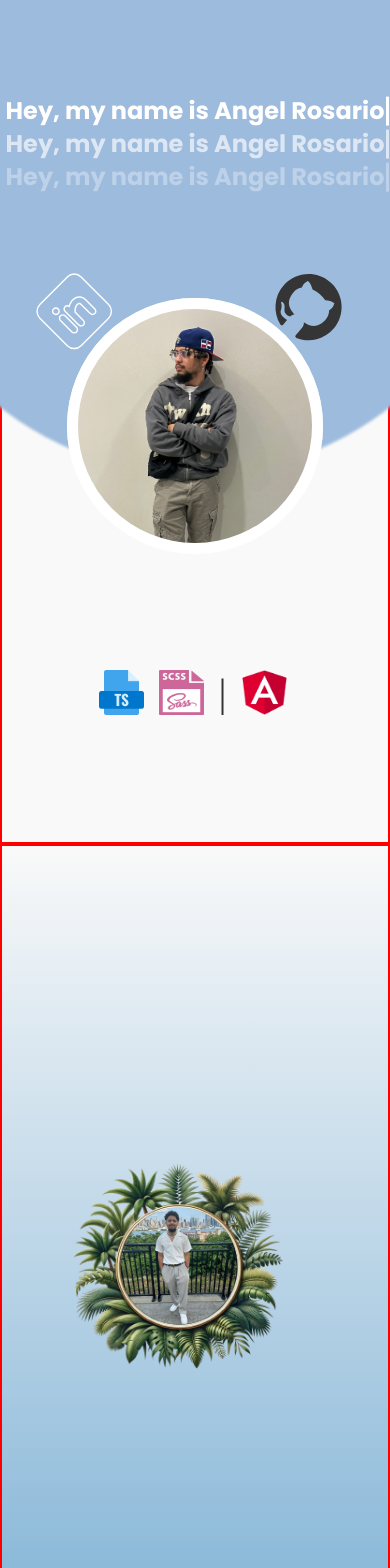
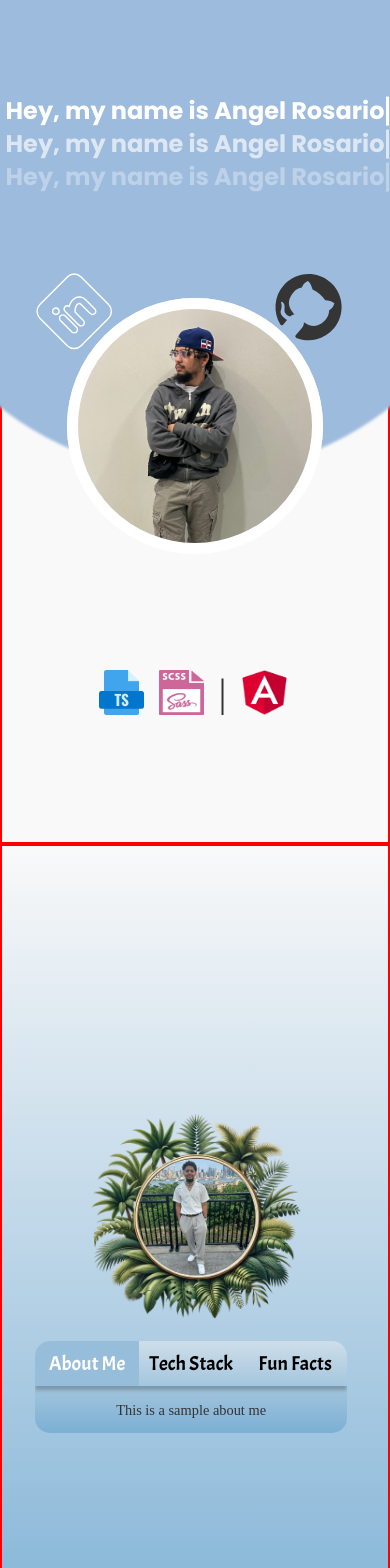
Before and after one commit to awr7/My-Portfolio, an Angular app: page / in a window 390 px wide. Shown: the top 1568 px of the page. Built offline with nearby package versions, Linux system fonts and the light colour scheme.

Commit message:
added about me table

```diff
--- a/src/app/about-me/about-me.component.html
+++ b/src/app/about-me/about-me.component.html
@@ -3,4 +3,5 @@
         <img src="assets/tropicalBorder.png" alt="Border" class="border-image">
         <img src="assets/about1.jpeg" alt="About Image" class="about-pic">
     </div>
+    <app-about-table></app-about-table>
 </div>
--- a/src/app/about-me/about-me.component.scss
+++ b/src/app/about-me/about-me.component.scss
@@ -1,7 +1,7 @@
 .about-container {
     display: flex;
     background: linear-gradient(180deg, #f9f9f9 0%, #7EB1D5 97.4%, #7BAFD4 100%);
-    flex-direction: column;
+    flex-direction: row;
     justify-content: center;
     align-items: center;
     height: 100vh;
@@ -9,13 +9,15 @@
     border: 2px solid red;
     box-sizing: border-box;
     position: relative;
+    overflow: hidden;
   }
 
   .image-container {
-    position: absolute;
     width: 60vmin;
     height: 60vmin;
-    left: 15%;
+    left: -5%;
+    position: relative;
+    order: 1;
   }
 
     .border-image {
@@ -25,12 +27,35 @@
     }
 
   .about-pic {
-    position: absolute;
-    top: 50%;
-    left: 51%;
-    transform: translate(-50%, -50%);
-    width: 30vmin;
-    height: 30vmin;
+    transform: translate(1%, -149%);
+    width: 50%;
+    height: 50%;
     border-radius: 50%;
     object-fit: cover;
   }
+
+  app-about-table {
+    position: relative;
+    order: 2;
+    margin-right: 2vmin;
+  }
+
+  @media (max-width: 1270px) {
+    .image-container {
+        width: 50vmin;
+        height: 50vmin;
+    }
+}
+
+@media (max-width: 1080px) {
+    .about-container {
+      flex-direction: column;
+    }
+
+    .image-container {
+      width: 60vmin;
+      height: 60vmin;
+      margin-bottom: 2vmin;
+      left: 0;
+    }
+}
--- a/src/app/about-me/about-me.component.ts
+++ b/src/app/about-me/about-me.component.ts
@@ -1,9 +1,10 @@
 import { Component } from '@angular/core';
+import { AboutTableComponent } from '../about-table/about-table.component';
 
 @Component({
   selector: 'app-about-me',
   standalone: true,
-  imports: [],
+  imports: [AboutTableComponent],
   templateUrl: './about-me.component.html',
   styleUrl: './about-me.component.scss'
 })
--- /dev/null
+++ b/src/app/about-table/about-table.component.html
@@ -0,0 +1,29 @@
+<!-- about-table.component.html -->
+<div class="table-container">
+    <div class="tabs">
+      <div
+        *ngFor="let tab of tabs; let i = index"
+        (click)="setActiveTab(tab)"
+        [ngClass]="{'active-tab': activeTab === tab}"
+        class="tab"
+      >
+        {{ tab }}
+      </div>
+    </div>
+    <div class="tab-content">
+      <ng-container [ngSwitch]="activeTab">
+        <div *ngSwitchCase="'About Me'">
+          <!-- About me content here -->
+          <p>This is a sample about me</p>
+        </div>
+        <div *ngSwitchCase="'Tech Stack'">
+          <!-- Tech Stack content here -->
+          <p>This is a sample tech stack</p>
+        </div>
+        <div *ngSwitchCase="'Fun Facts'">
+          <!-- Fun Facts content here -->
+          <p>This is a sample fun</p>
+        </div>
+      </ng-container>
+    </div>
+  </div>
--- /dev/null
+++ b/src/app/about-table/about-table.component.scss
@@ -0,0 +1,67 @@
+.table-container {
+    border-radius: 15px;
+    background: linear-gradient(180deg, rgba(238, 238, 238, 0.51) 0%, #7BAFD4 100%);
+    backdrop-filter: blur(2px);
+    width: 70vmin;
+    height: 50vmin;
+    overflow: hidden;
+  }
+
+  .tabs {
+    display: flex;
+    box-shadow: 0px 4px 4px 0px rgba(0, 0, 0, 0.25);
+    font-family: 'Acme', sans-serif;
+  }
+
+  .tab {
+    flex: 1;
+    cursor: pointer;
+    padding: 10px 0;
+    user-select: none;
+    text-align: center;
+    background-color: transparent;
+    color: inherit;
+    font-size: 24px;
+
+    &:hover {
+      background-color: #96BEDA;
+      color: white;
+    }
+  }
+
+  .active-tab {
+    background-color: #96BEDA;
+    color: white;
+  }
+
+  .tab-content {
+    margin-top: 1rem;
+    color: #333;
+  }
+
+  @media (max-width: 1270px) {
+    .table-container{
+        width: 60vmin;
+        height: 40vmin;
+    }
+}
+
+  @media (max-width: 768px) {
+    .table-container {
+        width: 80vmin;
+    }
+    .tab {
+        font-size: 20px;
+    }
+
+    .tab-content {
+      font-size: 0.9rem;
+    }
+  }
+
+  @media (max-width: 1080px) {
+    .table-container {
+        width: 80vmin;
+        height: auto;
+    }
+}
--- /dev/null
+++ b/src/app/about-table/about-table.component.ts
@@ -0,0 +1,18 @@
+import { Component } from '@angular/core';
+import { CommonModule } from '@angular/common';
+
+@Component({
+  selector: 'app-about-table',
+  standalone: true,
+  imports: [CommonModule],
+  templateUrl: './about-table.component.html',
+  styleUrl: './about-table.component.scss'
+})
+export class AboutTableComponent {
+  tabs = ['About Me', 'Tech Stack', 'Fun Facts'];
+  activeTab: string = this.tabs[0]; // Default to about me tab
+
+  setActiveTab(tab: string) {
+    this.activeTab = tab;
+  }
+}
--- a/src/index.html
+++ b/src/index.html
@@ -7,6 +7,7 @@
   <meta name="viewport" content="width=device-width, initial-scale=1">
   <link rel="icon" type="image/x-icon" href="favicon.ico">
   <link href="https://fonts.googleapis.com/css2?family=Poppins:wght@700&display=swap" rel="stylesheet">
+  <link href="https://fonts.googleapis.com/css2?family=Acme&display=swap" rel="stylesheet">
 </head>
 <body>
   <app-root></app-root>
```
Also changed, not shown: 1 other file (tests, documents, lock files or other folders).
